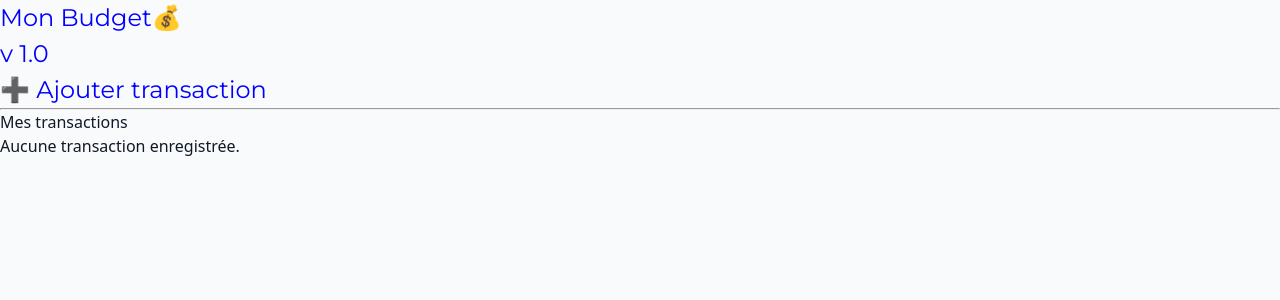
After one commit to eddyjoncoux/monbudget-projet, a Symfony app: template templates/user/dashboard.html.twig in a window 1280 px wide. The commit adds this page. Shown: the top 300 px of the page. Run offline with Twig, Linux system fonts and the light colour scheme; the template is opened without the code that fills it, so the values that code supplies are empty; some libraries are stand-ins or nearby versions.

Commit message:
Mise en place css mes transactions dashboard

```diff
--- /dev/null
+++ b/templates/transaction/_list.html.twig
@@ -0,0 +1,33 @@
+{# template/transaction/_list.html.twig #}
+
+{% if transactions is empty %}
+
+<p>Aucune transaction enregistrée.</p>
+
+{% else %}
+
+<div>
+    <table>
+        <thead>
+            <tr>
+                <th class="th-one">Date</th>
+                <th class="th-two">Montant</th>
+                <th class="th-three">Type</th>
+                <th class="th-four">Catégorie</th>
+                <th class="th-five">Description</th>
+            </tr>
+        </thead>
+        <tbody>
+            {% for transaction in transactions %}
+            <tr>
+                <td class="td-one">{{ transaction.date|date('d/m/Y') }}</td>
+                <td class="td-two">{{ transaction.amount }} €</td>
+                <td class="td-three">{{ transaction.type.label }}</td>
+                <td class="td-four">{{ transaction.category.name }}</td>
+                <td class="td-five">{{ transaction.description }}</td>
+            </tr>
+            {% endfor %}
+        </tbody>
+    </table>
+</div>
+{% endif %}
--- a/templates/transaction/index.html.twig
+++ b/templates/transaction/index.html.twig
@@ -38,4 +38,5 @@
     </table>
 
     <a href="{{ path('app_transaction_new') }}">Create new</a>
+    <a href="{{ path('app_user_dashboard')}}">Revenir au Dashboard</a>
 {% endblock %}
--- /dev/null
+++ b/templates/user/dashboard.html.twig
@@ -0,0 +1,21 @@
+{% extends 'base.html.twig' %}
+
+{% block title %}Dashboard{% endblock %}
+
+{% block body %}
+{% include 'header.html.twig' %}
+
+<div class="transaction-dahsboard">
+    <h1>
+        <a href="{{ path('app_transaction_new') }}" class="btn btn-primary">➕ Ajouter transaction</a>
+    </h1>
+
+<hr>
+    <div class="mes-transactions">
+        <h2>Mes transactions</h2>
+        {% include 'transaction/_list.html.twig' with
+            { transactions: transactions
+        } %}
+    </div>
+</div>
+{% endblock %}
```
Also changed, not shown: assets/styles/style.css (+34 -0 lines), src/Controller/UserController.php (+9 -4 lines), templates/user/index.html.twig (deleted, +0 -9 lines).
